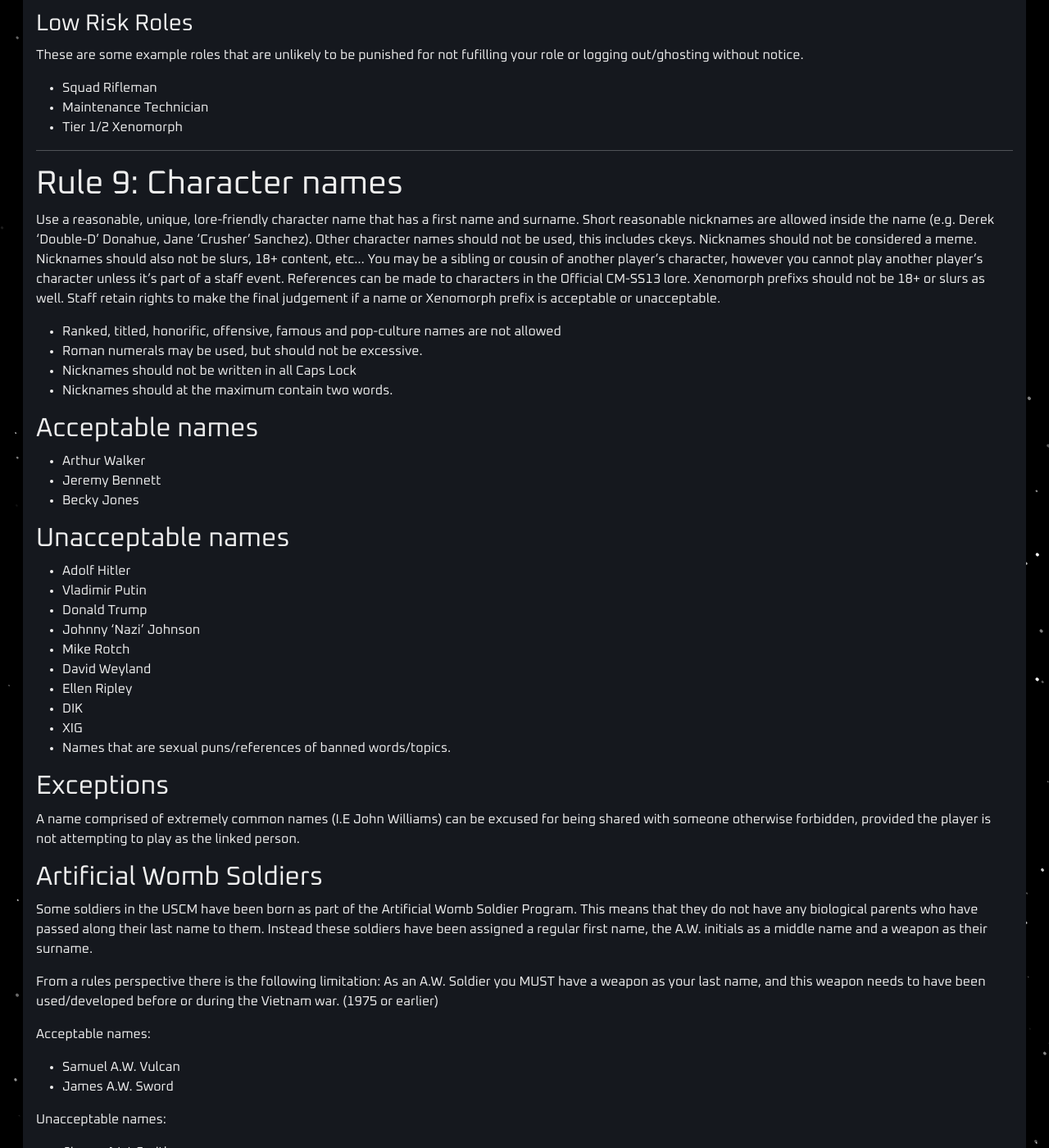
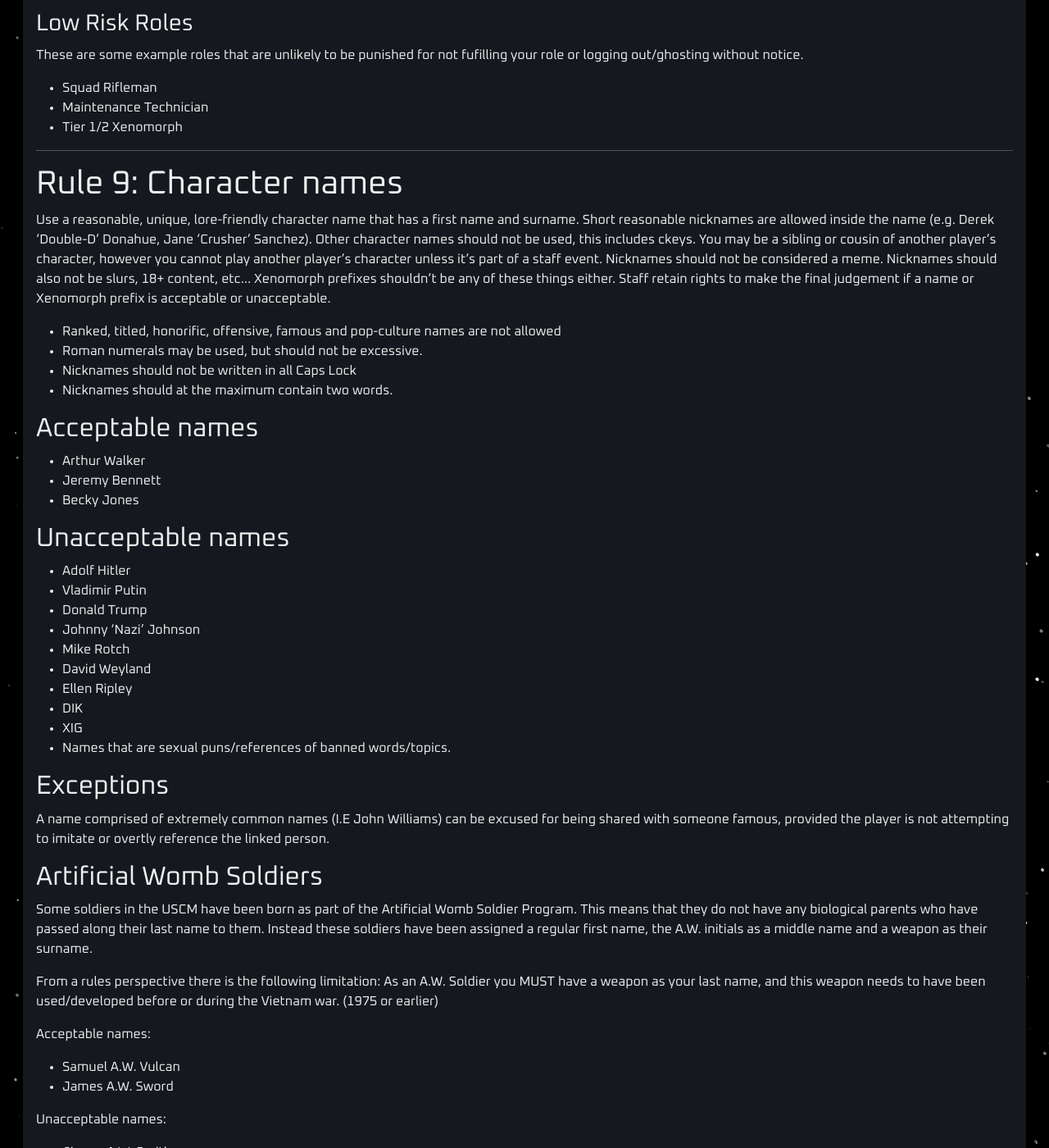
Before and after one commit to cmss13-devs/web, a Jekyll site: the page built from rules.md, in a window 1280 px wide and 1400 px high, scrolled down 9271 px. Shown: the whole window at 82% size. Built offline with Jekyll 4.4.1, drawn with Linux system fonts in a browser that asks for light colours; some of the changed text lies outside the part shown.

Commit message:
Rule 9 update. (#39)
This is a draft for some Rule 9 changes. Its here for management to look
at for easy comparison and shouldnt be merged yet.

The main changes are:

- Removes the strange mention of referencing "Official CM-SS13 lore
characters"
- Improves sentence flow
- Removes xeno names being mentioned twice in the rule

```diff
--- a/rules.md
+++ b/rules.md
@@ -362,7 +362,7 @@
 
 # Rule 9: Character names
 
-Use a reasonable, unique, lore-friendly character name that has a first name and surname. Short reasonable nicknames are allowed inside the name (e.g. Derek 'Double-D' Donahue, Jane 'Crusher' Sanchez). Other character names should not be used, this includes ckeys. Nicknames should not be considered a meme. Nicknames should also not be slurs, 18+ content, etc... You may be a sibling or cousin of another player's character, however you cannot play another player's character unless it's part of a staff event. References can be made to characters in the Official CM-SS13 lore. Xenomorph prefixs should not be 18+ or slurs as well. Staff retain rights to make the final judgement if a name or Xenomorph prefix is acceptable or unacceptable.
+Use a reasonable, unique, lore-friendly character name that has a first name and surname. Short reasonable nicknames are allowed inside the name (e.g. Derek 'Double-D' Donahue, Jane 'Crusher' Sanchez). Other character names should not be used, this includes ckeys. You may be a sibling or cousin of another player's character, however you cannot play another player's character unless it's part of a staff event. Nicknames should not be considered a meme. Nicknames should also not be slurs, 18+ content, etc... Xenomorph prefixes shouldn't be any of these things either. Staff retain rights to make the final judgement if a name or Xenomorph prefix is acceptable or unacceptable.
 
 - Ranked, titled, honorific, offensive, famous and pop-culture names are not allowed
 - Roman numerals may be used, but should not be excessive.
@@ -390,7 +390,7 @@
 
 ## Exceptions
 
-A name comprised of extremely common names (I.E John Williams) can be excused for being shared with someone otherwise forbidden, provided the player is not attempting to play as the linked person.
+A name comprised of extremely common names (I.E John Williams) can be excused for being shared with someone famous, provided the player is not attempting to imitate or overtly reference the linked person.
 
 ## Artificial Womb Soldiers
 Some soldiers in the USCM have been born as part of the Artificial Womb Soldier Program. This means that they do not have any biological parents who have passed along their last name to them. Instead these soldiers have been assigned a regular first name, the A.W. initials as a middle name and a weapon as their surname.
@@ -406,10 +406,6 @@
 
 - Jimmy A.W. Smith
 - Bob A.W. Scar
-
-## Xeno names
-
-Xeno names cannot be 18+ related, slurs, or abbreviations of other banned words.
 
 ---
 
```
